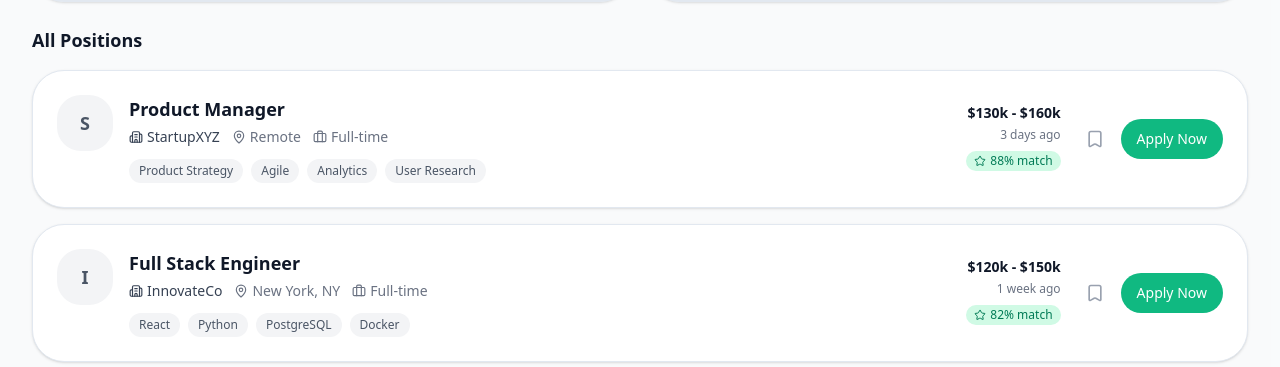
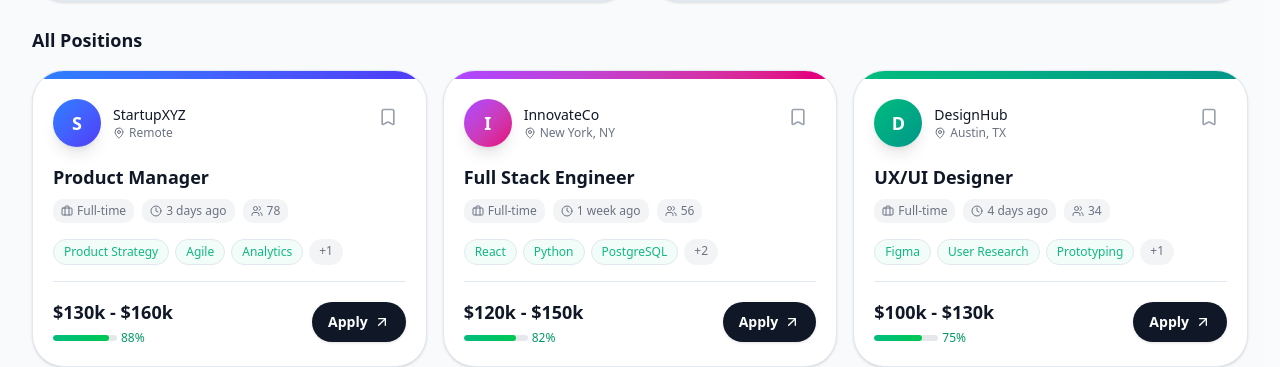
Before and after one commit to ag508/Workera, a Next.js app in the folder frontend/: page /portal/jobs in a window 1280 px wide. Shown: the part 585-952 px from the top of the page. Built offline with nearby package versions, Linux system fonts and the light colour scheme; no server answers; sample sign-in values are in the browser's storage.

Commit message:
fix: UI improvements and bug fixes
- Fix AnimatedGridPattern repeatDelay prop error
- Redesign portal/jobs All Positions cards with gradient headers
- Fix portal login logo display (use styled text logo)

```diff
--- a/frontend/app/portal/jobs/page.tsx
+++ b/frontend/app/portal/jobs/page.tsx
@@ -337,9 +337,20 @@ export default function JobBoardPage() {
             <p className="text-gray-500 mt-1">Try adjusting your search or filter criteria</p>
           </motion.div>
         ) : (
-          <div className="space-y-4">
+          <div className="grid gap-4 md:grid-cols-2 xl:grid-cols-3">
             <AnimatePresence mode="popLayout">
-              {filteredJobs.filter(j => !j.featured).map((job, index) => (
+              {filteredJobs.filter(j => !j.featured).map((job, index) => {
+                const colors = [
+                  'from-blue-500 to-indigo-600',
+                  'from-purple-500 to-pink-600',
+                  'from-emerald-500 to-teal-600',
+                  'from-orange-500 to-red-600',
+                  'from-cyan-500 to-blue-600',
+                  'from-rose-500 to-pink-600'
+                ];
+                const colorClass = colors[index % colors.length];
+
+                return (
                   <motion.div
                     key={job.id}
                     layout
@@ -347,72 +358,101 @@ export default function JobBoardPage() {
                     animate={{ opacity: 1, y: 0 }}
                     exit={{ opacity: 0, scale: 0.95 }}
                     transition={{ delay: index * 0.05 }}
-                  className="rounded-2xl bg-white border border-gray-100 p-6 shadow-sm hover:shadow-md hover:border-primary/20 transition-all"
+                    className="group rounded-2xl bg-white border border-gray-100 overflow-hidden shadow-sm hover:shadow-xl hover:border-primary/20 transition-all duration-300"
                   >
-                  <div className="flex flex-col lg:flex-row lg:items-center gap-4">
-                    <div className="flex items-start gap-4 flex-1">
-                      <div className="h-14 w-14 rounded-xl bg-gray-100 flex items-center justify-center text-gray-600 font-bold text-lg flex-shrink-0">
+                    {/* Header with gradient */}
+                    <div className={`h-2 bg-gradient-to-r ${colorClass}`} />
+
+                    <div className="p-5">
+                      {/* Company & Save */}
+                      <div className="flex items-start justify-between mb-4">
+                        <div className="flex items-center gap-3">
+                          <div className={`h-12 w-12 rounded-xl bg-gradient-to-br ${colorClass} flex items-center justify-center text-white font-bold text-lg shadow-lg`}>
                             {job.company?.charAt(0) || 'W'}
                           </div>
-                      <div className="flex-1 min-w-0">
-                        <h3 className="text-lg font-semibold text-gray-900">{job.title}</h3>
-                        <div className="flex items-center gap-3 mt-1 text-sm text-gray-500">
-                          <span className="flex items-center gap-1 font-medium text-gray-700">
-                            <Building2 className="h-3.5 w-3.5" />
-                            {job.company}
-                          </span>
-                          <span className="flex items-center gap-1">
-                            <MapPin className="h-3.5 w-3.5" />
+                          <div>
+                            <p className="text-sm font-medium text-gray-900">{job.company}</p>
+                            <p className="text-xs text-gray-500 flex items-center gap-1">
+                              <MapPin className="h-3 w-3" />
                               {job.location}
-                          </span>
-                          <span className="flex items-center gap-1">
-                            <Briefcase className="h-3.5 w-3.5" />
-                            {job.type}
-                          </span>
-                        </div>
-                        <div className="flex flex-wrap gap-2 mt-3">
-                          {job.skills?.slice(0, 4).map((skill: string) => (
-                            <span key={skill} className="rounded-full bg-gray-100 px-2.5 py-1 text-xs font-medium text-gray-600">
-                              {skill}
-                            </span>
-                          ))}
+                            </p>
                           </div>
                         </div>
-                    </div>
-
-                    <div className="flex items-center gap-4">
-                      <div className="text-right">
-                        <p className="text-sm font-semibold text-gray-900">{job.salary}</p>
-                        <p className="text-xs text-gray-500 mt-1">{job.postedAt}</p>
-                        {job.matchScore && (
-                          <span className="inline-flex items-center gap-1 mt-2 px-2 py-0.5 rounded-full bg-emerald-100 text-emerald-700 text-xs font-medium">
-                            <Star className="h-3 w-3" />
-                            {job.matchScore}% match
-                          </span>
-                        )}
-                      </div>
-                      <div className="flex items-center gap-2">
                         <button
                           onClick={() => toggleSaveJob(job.id)}
-                          className={`p-2 rounded-lg transition-colors ${
+                          className={`p-2 rounded-lg transition-all ${
                             savedJobs.includes(job.id)
                               ? 'bg-primary/10 text-primary'
-                              : 'hover:bg-gray-100 text-gray-400'
+                              : 'hover:bg-gray-100 text-gray-400 group-hover:text-gray-600'
                           }`}
                         >
                           <Bookmark className={`h-5 w-5 ${savedJobs.includes(job.id) ? 'fill-current' : ''}`} />
                         </button>
+                      </div>
+
+                      {/* Title */}
+                      <h3 className="text-lg font-bold text-gray-900 mb-2 group-hover:text-primary transition-colors line-clamp-1">
+                        {job.title}
+                      </h3>
+
+                      {/* Meta info */}
+                      <div className="flex flex-wrap items-center gap-2 mb-4 text-xs text-gray-500">
+                        <span className="inline-flex items-center gap-1 px-2 py-1 rounded-md bg-gray-100">
+                          <Briefcase className="h-3 w-3" />
+                          {job.type}
+                        </span>
+                        <span className="inline-flex items-center gap-1 px-2 py-1 rounded-md bg-gray-100">
+                          <Clock className="h-3 w-3" />
+                          {job.postedAt}
+                        </span>
+                        <span className="inline-flex items-center gap-1 px-2 py-1 rounded-md bg-gray-100">
+                          <Users className="h-3 w-3" />
+                          {job.applicants}
+                        </span>
+                      </div>
+
+                      {/* Skills */}
+                      <div className="flex flex-wrap gap-1.5 mb-4">
+                        {job.skills?.slice(0, 3).map((skill: string) => (
+                          <span key={skill} className="rounded-full bg-primary/5 border border-primary/10 px-2.5 py-1 text-xs font-medium text-primary">
+                            {skill}
+                          </span>
+                        ))}
+                        {job.skills?.length > 3 && (
+                          <span className="rounded-full bg-gray-100 px-2.5 py-1 text-xs font-medium text-gray-500">
+                            +{job.skills.length - 3}
+                          </span>
+                        )}
+                      </div>
+
+                      {/* Footer */}
+                      <div className="flex items-center justify-between pt-4 border-t border-gray-100">
+                        <div>
+                          <p className="text-lg font-bold text-gray-900">{job.salary}</p>
+                          {job.matchScore && (
+                            <div className="flex items-center gap-1 mt-1">
+                              <div className="h-1.5 w-16 bg-gray-200 rounded-full overflow-hidden">
+                                <div
+                                  className="h-full bg-gradient-to-r from-emerald-500 to-green-500 rounded-full"
+                                  style={{ width: `${job.matchScore}%` }}
+                                />
+                              </div>
+                              <span className="text-xs font-medium text-emerald-600">{job.matchScore}%</span>
+                            </div>
+                          )}
+                        </div>
                         <Link
                           href={`/apply/${job.id}`}
-                          className="inline-flex items-center gap-1 rounded-xl bg-primary px-4 py-2.5 text-sm font-medium text-white hover:bg-primary/90 transition-colors"
+                          className="inline-flex items-center gap-1.5 rounded-xl bg-gray-900 px-4 py-2.5 text-sm font-semibold text-white hover:bg-primary transition-colors shadow-sm"
                         >
-                          Apply Now
+                          Apply
+                          <ArrowUpRight className="h-4 w-4" />
                         </Link>
                       </div>
                     </div>
-                  </div>
                   </motion.div>
-              ))}
+                );
+              })}
             </AnimatePresence>
           </div>
         )}
--- a/frontend/app/portal/login/page.tsx
+++ b/frontend/app/portal/login/page.tsx
@@ -143,26 +143,28 @@ export default function CandidateLoginPage() {
         >
           {/* Mobile Logo */}
           <div className="lg:hidden mb-8 text-center">
-            <Image
-              src="/images/brand/Workera_logo_icon.png"
-              alt="Workera"
-              width={180}
-              height={60}
-              className="object-contain mx-auto"
-            />
+            <div className="inline-flex items-center gap-2">
+              <div className="h-10 w-10 rounded-xl bg-gradient-to-br from-primary to-emerald-600 flex items-center justify-center">
+                <span className="text-white font-bold text-xl">W</span>
+              </div>
+              <span className="text-2xl font-bold bg-gradient-to-r from-primary to-emerald-600 bg-clip-text text-transparent">
+                Workera
+              </span>
+            </div>
           </div>
 
           {/* Card */}
           <div className="rounded-2xl bg-white p-8 shadow-xl border border-gray-100">
             {/* Logo in Card */}
             <div className="hidden lg:flex justify-center mb-6">
-              <Image
-                src="/images/brand/Workera_logo_icon.png"
-                alt="Workera"
-                width={160}
-                height={50}
-                className="object-contain"
-              />
+              <div className="flex items-center gap-2">
+                <div className="h-12 w-12 rounded-xl bg-gradient-to-br from-primary to-emerald-600 flex items-center justify-center shadow-lg shadow-primary/25">
+                  <span className="text-white font-bold text-2xl">W</span>
+                </div>
+                <span className="text-3xl font-bold bg-gradient-to-r from-primary to-emerald-600 bg-clip-text text-transparent">
+                  Workera
+                </span>
+              </div>
             </div>
             <div className="text-center mb-8">
               <h2 className="text-2xl font-bold text-gray-900">Candidate Portal</h2>
--- a/frontend/components/reactbits/AnimatedGridPattern.tsx
+++ b/frontend/components/reactbits/AnimatedGridPattern.tsx
@@ -26,9 +26,11 @@ export default function AnimatedGridPattern({
   className,
   maxOpacity = 0.3,
   duration = 4,
-  // repeatDelay = 1, // Removed unused prop
+  repeatDelay = 1,
   ...props
 }: AnimatedGridPatternProps) {
+  // Extract repeatDelay to prevent it from being passed to SVG DOM element
+  void repeatDelay;
   const id = useId();
   const containerRef = useRef<SVGSVGElement>(null);
   const [dimensions, setDimensions] = useState({ width: 0, height: 0 });
```
Lines whose indentation alone changed are shown as unchanged.
